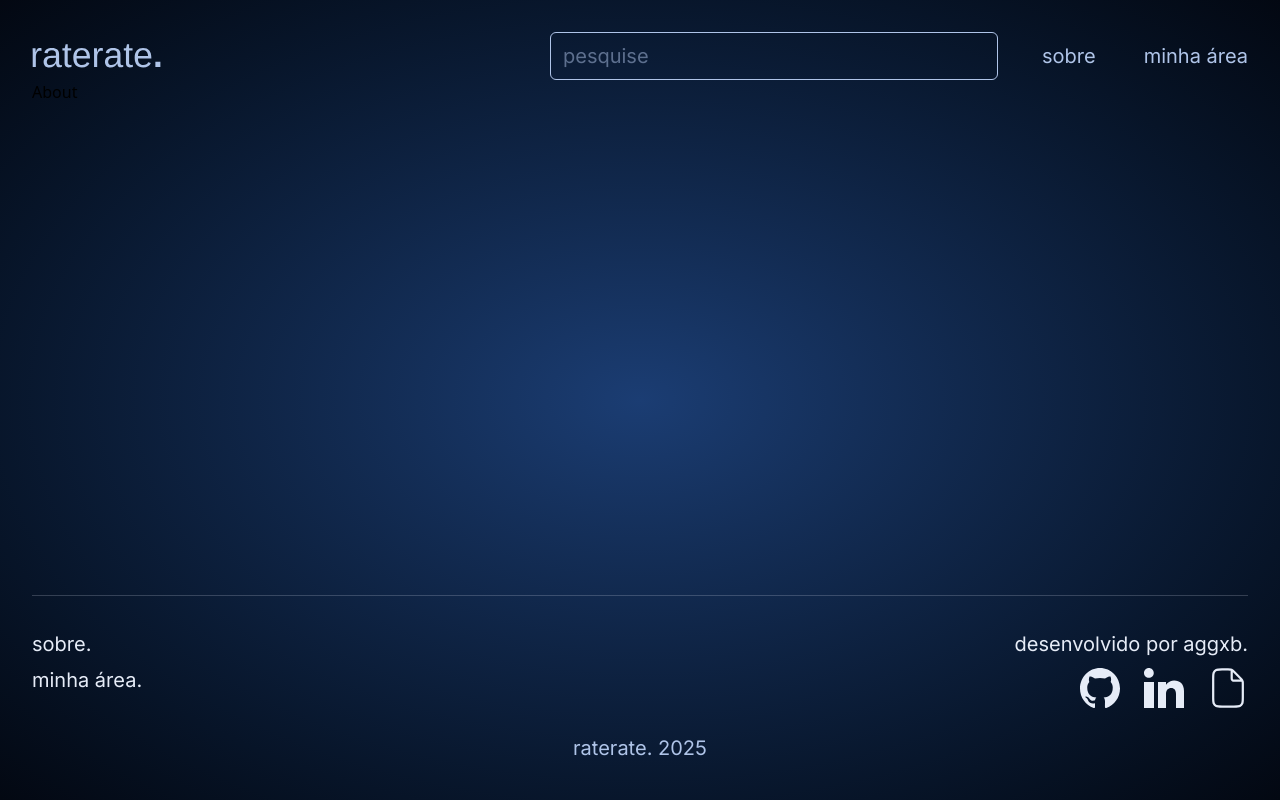
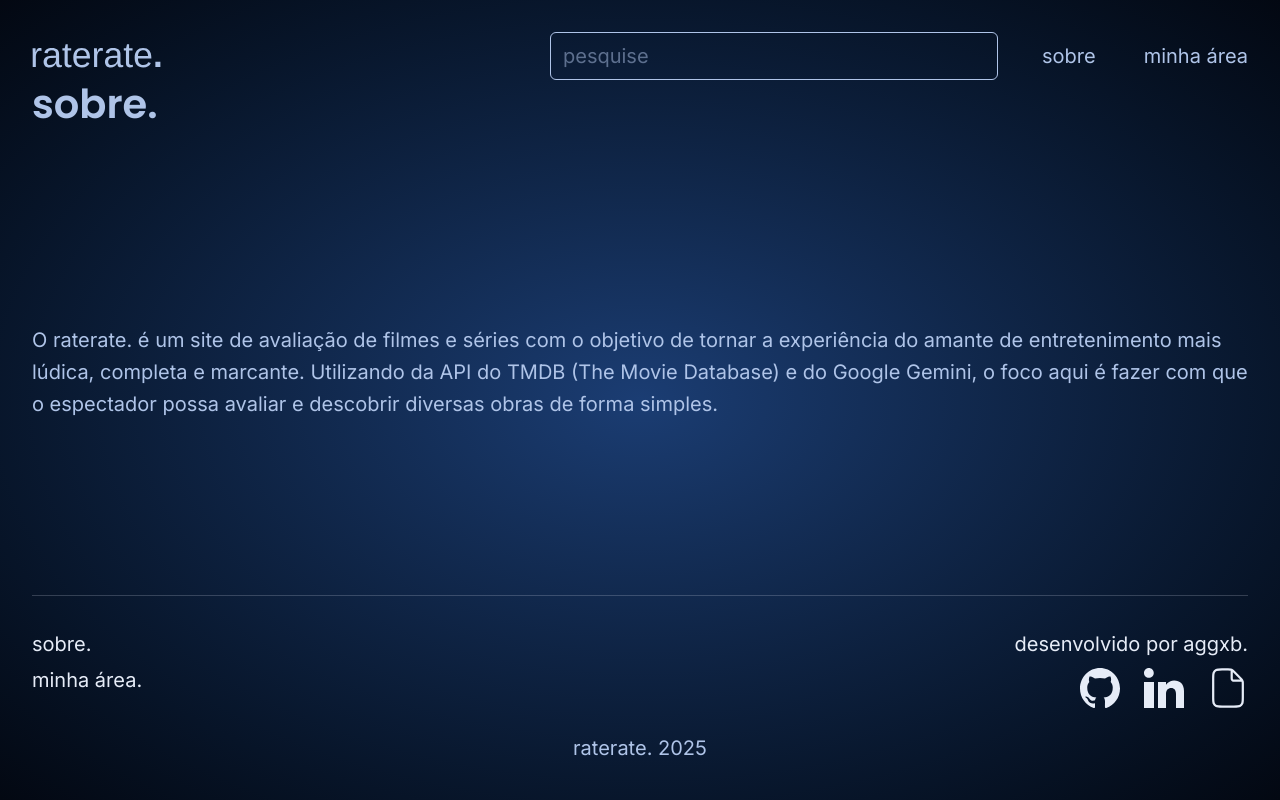
Before and after one commit to aggxb/raterate, a React (Vite) app: page /about in a window 1280 px wide. Built offline with nearby package versions, Linux system fonts and the light colour scheme.

Commit message:
feat: add about page

```diff
--- a/src/output.css
+++ b/src/output.css
@@ -9,6 +9,7 @@
       "Courier New", monospace;
     --spacing: 0.25rem;
     --container-md: 28rem;
+    --font-weight-semibold: 600;
     --radius-md: 0.375rem;
     --default-font-family: var(--font-sans);
     --default-mono-font-family: var(--font-mono);
@@ -214,9 +215,6 @@
   .grid {
     display: grid;
   }
-  .table {
-    display: table;
-  }
   .size-10 {
     width: calc(var(--spacing) * 10);
     height: calc(var(--spacing) * 10);
@@ -243,17 +241,11 @@
   .max-w-max {
     max-width: max-content;
   }
-  .border-collapse {
-    border-collapse: collapse;
-  }
   .transform {
     transform: var(--tw-rotate-x,) var(--tw-rotate-y,) var(--tw-rotate-z,) var(--tw-skew-x,) var(--tw-skew-y,);
   }
   .cursor-pointer {
     cursor: pointer;
-  }
-  .resize {
-    resize: both;
   }
   .grid-rows-\[auto_1fr_auto\] {
     grid-template-rows: auto 1fr auto;
@@ -311,9 +303,6 @@
   .border-t-1 {
     border-top-style: var(--tw-border-style);
     border-top-width: 1px;
-  }
-  .border-c1blue {
-    border-color: var(--color-c1blue);
   }
   .border-c1blue\/20 {
     border-color: color-mix(in srgb, #e6ecf7 20%, transparent);
@@ -402,22 +391,6 @@
   .text-yellow {
     color: var(--color-yellow);
   }
-  .underline {
-    text-decoration-line: underline;
-  }
-  .outline {
-    outline-style: var(--tw-outline-style);
-    outline-width: 1px;
-  }
-  .text-hero {
-    font: 600 3.75rem/1.1 var(--font-h);
-    @media (width <= 64rem) {
-      font: 600 2.5rem/1.1 var(--font-h);
-    }
-    @media (width <= 40rem) {
-      font: 600 2rem/1.1 var(--font-h);
-    }
-  }
   .outline-none {
     --tw-outline-style: none;
     outline-style: none;
@@ -432,12 +405,6 @@
     font: 400 1.25rem/1.6 var(--font-b);
     @media (width <= 48rem) {
       font: 400 1rem/1.6 var(--font-b);
-    }
-  }
-  .text-paragraph-s {
-    font: 400 1rem/1.6 var(--font-b);
-    @media (width <= 48rem) {
-      font: 400 .75rem/1.6 var(--font-b);
     }
   }
   .text-subtitle {
@@ -498,6 +465,11 @@
       justify-content: space-between;
     }
   }
+  .max-md\:gap-2\.5 {
+    @media (width < 48rem) {
+      gap: calc(var(--spacing) * 2.5);
+    }
+  }
   .max-md\:gap-3 {
     @media (width < 48rem) {
       gap: calc(var(--spacing) * 3);
@@ -526,6 +498,22 @@
   .min-lg\:min-w-md {
     @media (width >= 64rem) {
       min-width: var(--container-md);
+    }
+  }
+  .\[\&_a\]\:font-semibold {
+    & a {
+      --tw-font-weight: var(--font-weight-semibold);
+      font-weight: var(--font-weight-semibold);
+    }
+  }
+  .\[\&_a\]\:underline {
+    & a {
+      text-decoration-line: underline;
+    }
+  }
+  .\[\&_a\]\:underline-offset-4 {
+    & a {
+      text-underline-offset: 4px;
     }
   }
 }
@@ -569,10 +557,9 @@
   inherits: false;
   initial-value: solid;
 }
-@property --tw-outline-style {
+@property --tw-font-weight {
   syntax: "*";
   inherits: false;
-  initial-value: solid;
 }
 @property --tw-gradient-position {
   syntax: "*";
@@ -626,7 +613,7 @@
       --tw-skew-y: initial;
       --tw-space-y-reverse: 0;
       --tw-border-style: solid;
-      --tw-outline-style: solid;
+      --tw-font-weight: initial;
       --tw-gradient-position: initial;
       --tw-gradient-from: #0000;
       --tw-gradient-via: #0000;
--- a/src/pages/About.jsx
+++ b/src/pages/About.jsx
@@ -1,7 +1,31 @@
+import { Link } from 'react-router-dom';
+import Paragraph from '../components/common/Paragraph';
+import Title from '../components/common/Title';
 import React from 'react';
 
 const About = () => {
-  return <h1>About</h1>;
+  return (
+    <section className="grid gap-5 max-md:gap-2.5">
+      <Title>sobre.</Title>
+      <Paragraph
+        className="[&_a]:underline [&_a]:underline-offset-4 [&_a]:font-semibold"
+        text="c2"
+      >
+        O <Link to="/">raterate.</Link> é um site de avaliação de filmes e
+        séries com o objetivo de tornar a experiência do amante de
+        entretenimento mais lúdica, completa e marcante. Utilizando da API do{' '}
+        <a href="https://www.themoviedb.org/" target="_blank">
+          TMDB (The Movie Database)
+        </a>{' '}
+        e do{' '}
+        <a href="https://ai.google.dev/gemini-api/docs" target="_blank">
+          Google Gemini
+        </a>
+        , o foco aqui é fazer com que o espectador possa avaliar e descobrir
+        diversas obras de forma simples.
+      </Paragraph>
+    </section>
+  );
 };
 
 export default About;
```
